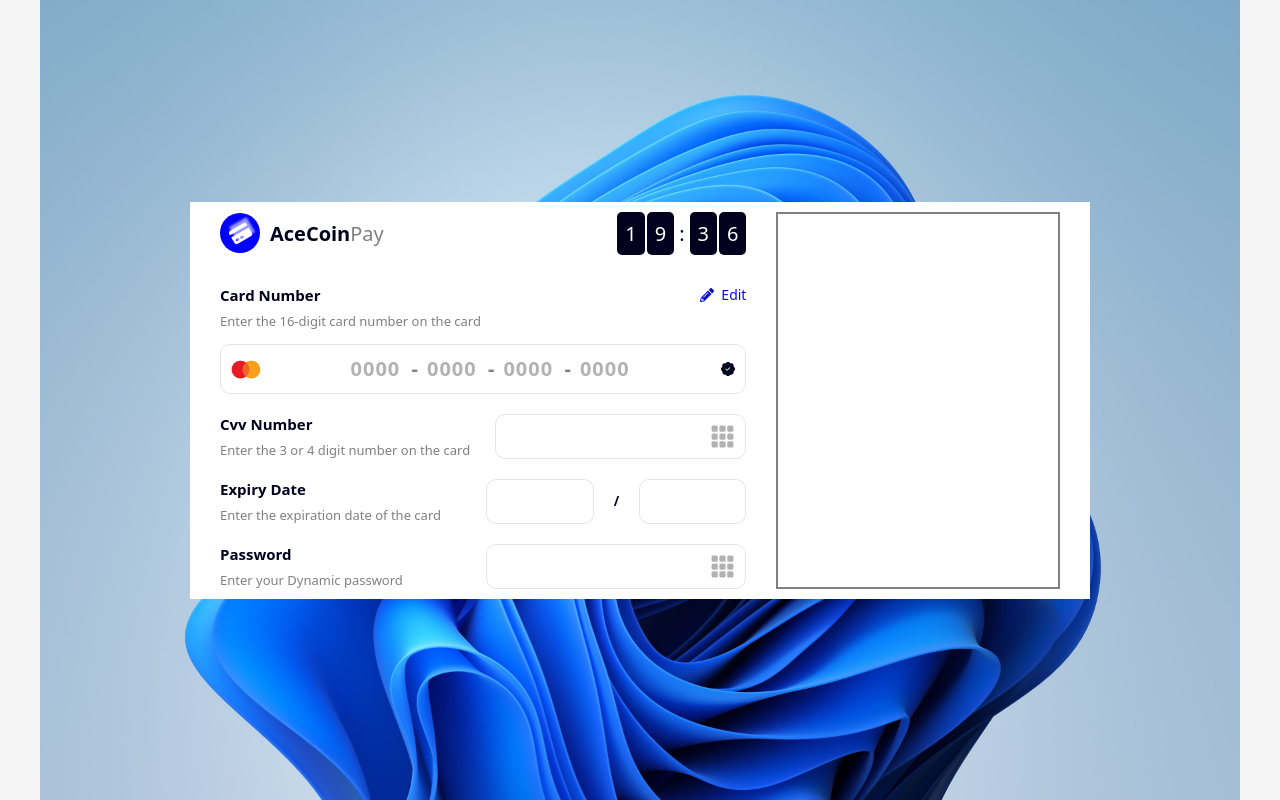
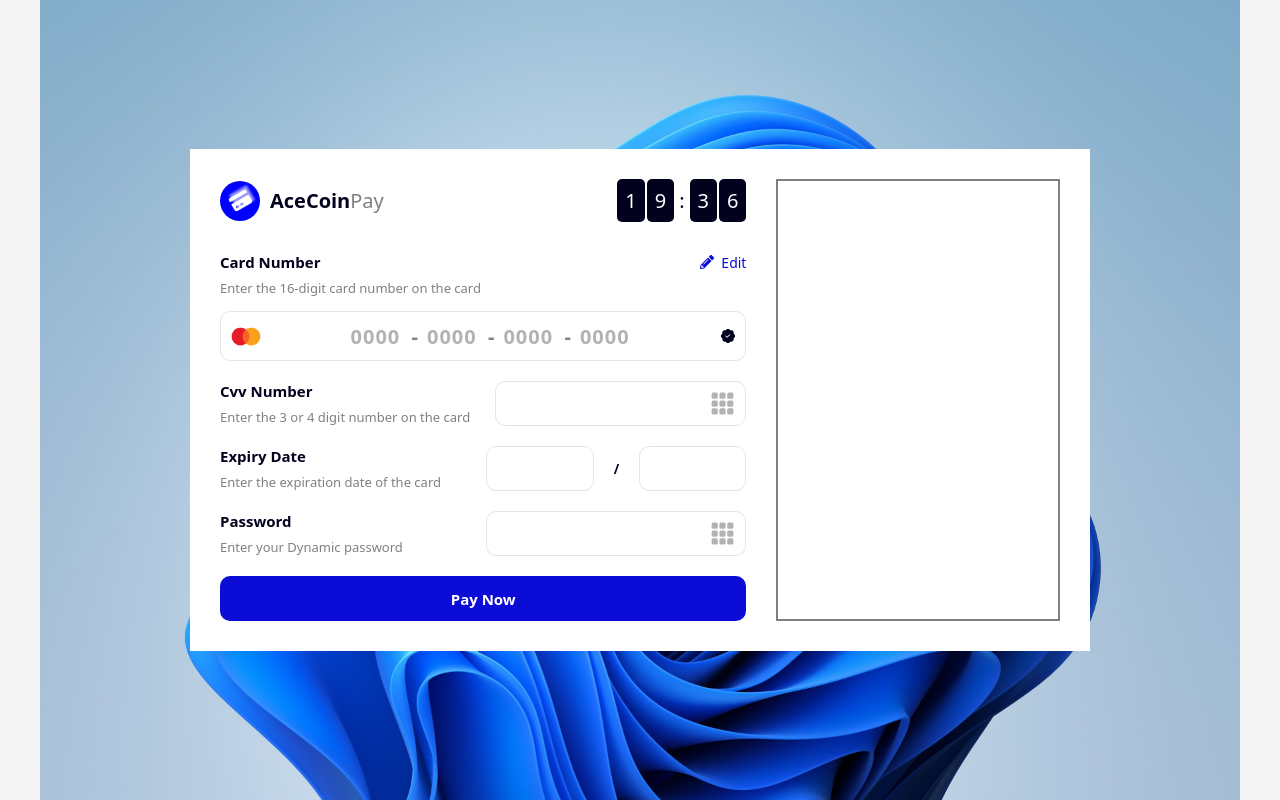
Before and after one commit to AlexChika/team-recruit-sc, a React (Create React App) app: page / in a window 1280 px wide. Built offline with nearby package versions, Linux system fonts and the light colour scheme.

Commit message:
added ui componnet button

```diff
--- /dev/null
+++ b/src/components/modal/PayNowButton.tsx
@@ -0,0 +1,19 @@
+import styled from "styled-components";
+
+const PayNowButton = () => {
+  return <Wrapper>Pay Now</Wrapper>;
+};
+
+export default PayNowButton;
+
+const Wrapper = styled.button`
+  margin-top: 20px;
+  border-radius: 10px;
+  height: 45px;
+  width: 100%;
+  background-color: var(--blue-color);
+  text-align: center;
+  color: white;
+  font-size: clamp(1.3rem, 3.5vw, 1.5rem);
+  font-weight: 700;
+`;
--- a/src/components/modal/index.tsx
+++ b/src/components/modal/index.tsx
@@ -4,6 +4,7 @@ import CardNumber from "./CardNumber";
 import ExpiryDate from "./ExpiryDate";
 import CvvNumber from "./CvvNumber";
 import Password from "./Password";
+import PayNowButton from "./PayNowButton";
 
 const Modal = () => {
   return (
@@ -14,6 +15,7 @@ const Modal = () => {
         <CvvNumber />
         <ExpiryDate />
         <Password />
+        <PayNowButton />
       </section>
 
       <section></section>
@@ -29,7 +31,7 @@ const Wrapper = styled.div`
   background-color: white;
   width: 100%;
   max-width: 900px;
-  padding: 10px;
+  padding: 20px 10px;
   margin: 0 auto;
 
   section {
@@ -37,7 +39,7 @@ const Wrapper = styled.div`
   }
 
   @media screen and (min-width: 500px) {
-    padding: 10px 30px;
+    padding: 20px 30px;
   }
 
   @media screen and (min-width: 768px) {
@@ -55,6 +57,6 @@ const Wrapper = styled.div`
   }
 
   @media screen and (min-width: 1200px) {
-    /* padding: 10px 30px; */
+    padding: 30px;
   }
 `;
```
